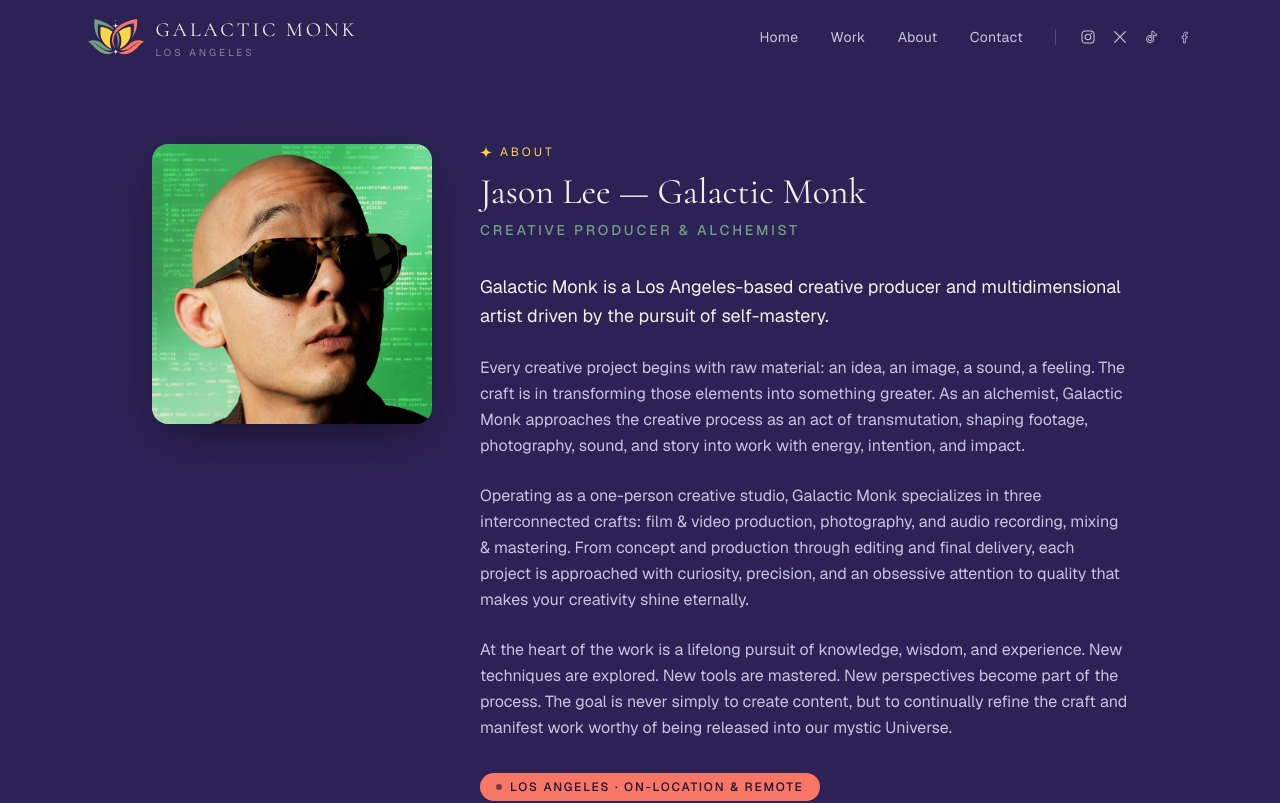
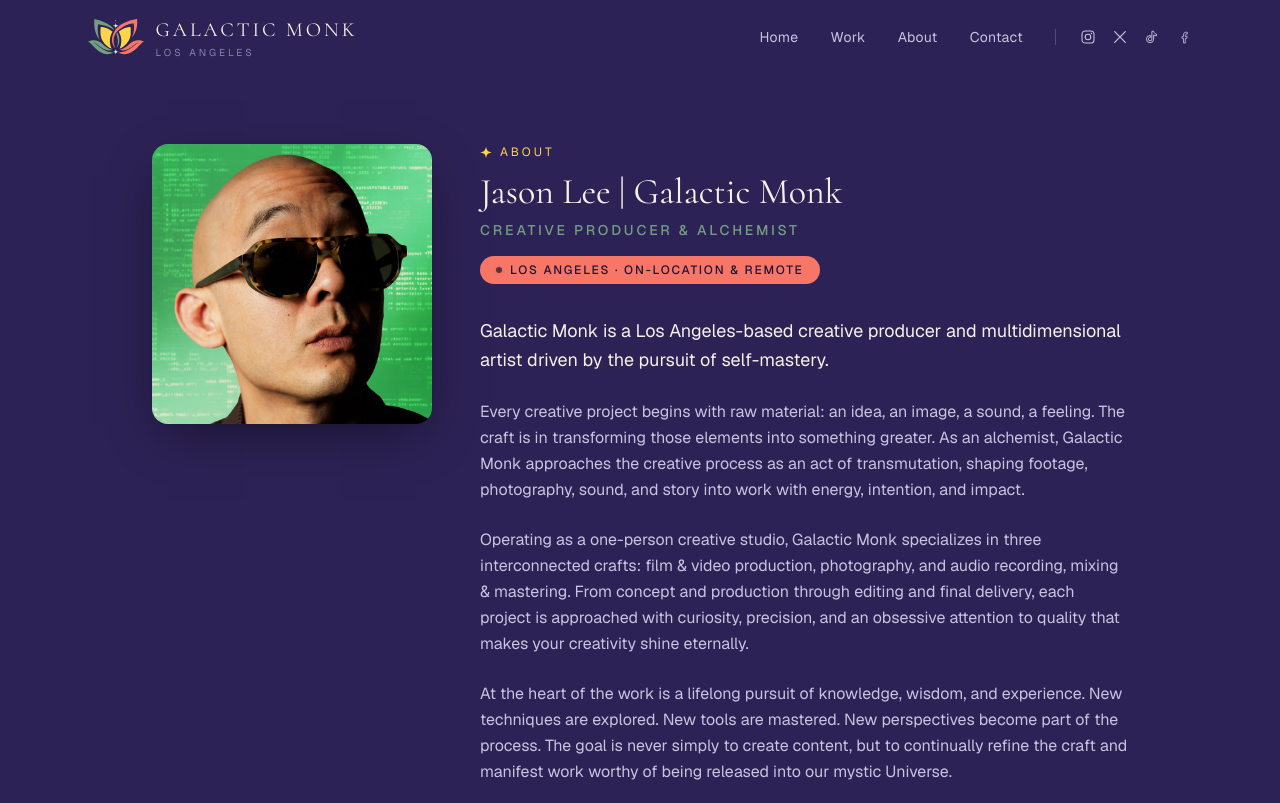
Before and after one commit to TheGalacticMonk/galacticmonk, a Next.js app: page /about in a window 1280 px wide. Shown: the top 803 px of the page. Built offline with nearby package versions, Linux system fonts and the light colour scheme.

Commit message:
Update website

```diff
--- a/src/app/about/page.tsx
+++ b/src/app/about/page.tsx
@@ -27,10 +27,18 @@ export default function AboutPage() {
         </div>
 
         <div>
-          <SectionHeading eyebrow="About" title="Jason Lee — Galactic Monk" />
+          <SectionHeading eyebrow="About" title="Jason Lee | Galactic Monk" />
           <p className="mt-2 text-sm font-medium uppercase tracking-[0.2em] text-sage">
             Creative Producer &amp; Alchemist
           </p>
+
+          <div className="mt-4 inline-flex items-center gap-2 rounded-full bg-coral px-4 py-1.5 text-xs font-medium uppercase tracking-[0.15em] text-ink-deep">
+            <span className="relative flex h-1.5 w-1.5">
+              <span className="absolute inline-flex h-full w-full animate-ping rounded-full bg-ink-deep/70" />
+              <span className="relative inline-flex h-1.5 w-1.5 rounded-full bg-ink-deep/70" />
+            </span>
+            Los Angeles · On-Location &amp; Remote
+          </div>
 
           <div className="mt-8 max-w-2xl space-y-6 text-base leading-relaxed text-cream-dim">
             <p className="text-lg leading-relaxed text-cream">
@@ -65,11 +73,6 @@ export default function AboutPage() {
             </p>
           </div>
 
-          <div className="mt-8 inline-flex items-center gap-2 rounded-full bg-coral px-4 py-1.5 text-xs font-medium uppercase tracking-[0.15em] text-ink-deep">
-            <span className="h-1.5 w-1.5 rounded-full bg-ink-deep/60" />
-            Los Angeles · On-Location &amp; Remote
-          </div>
-
           <div className="mt-12 flex items-center gap-2 text-xs uppercase tracking-[0.2em] text-gold">
             <Sparkle className="h-3 w-3" />
             LET&apos;S CO-CREATE
```
